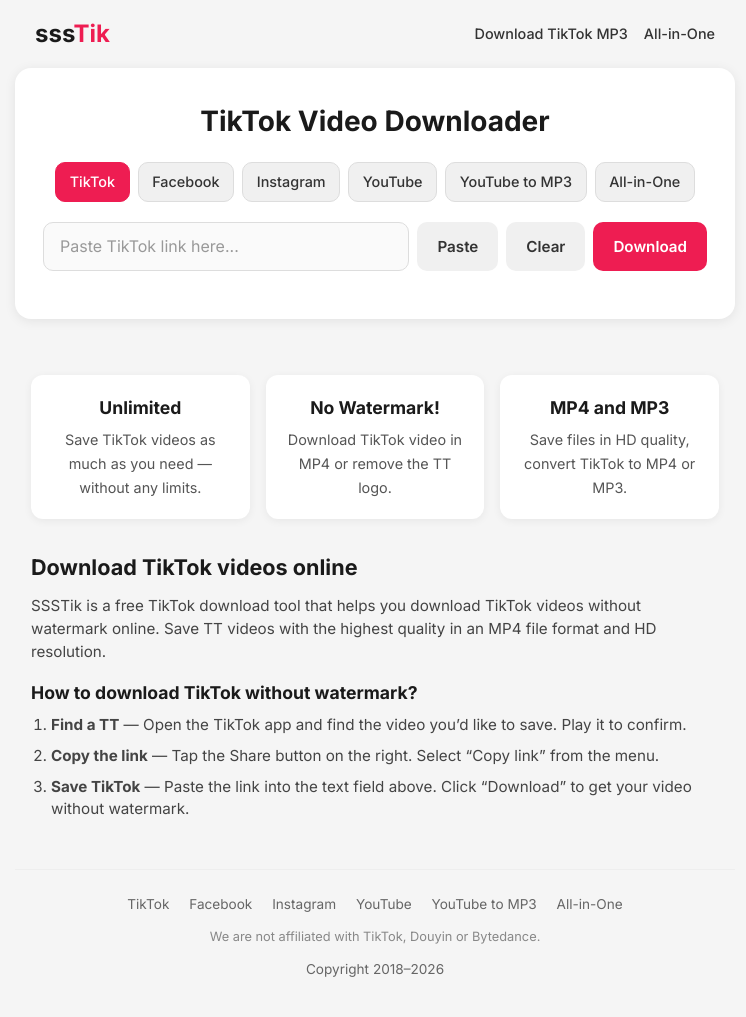
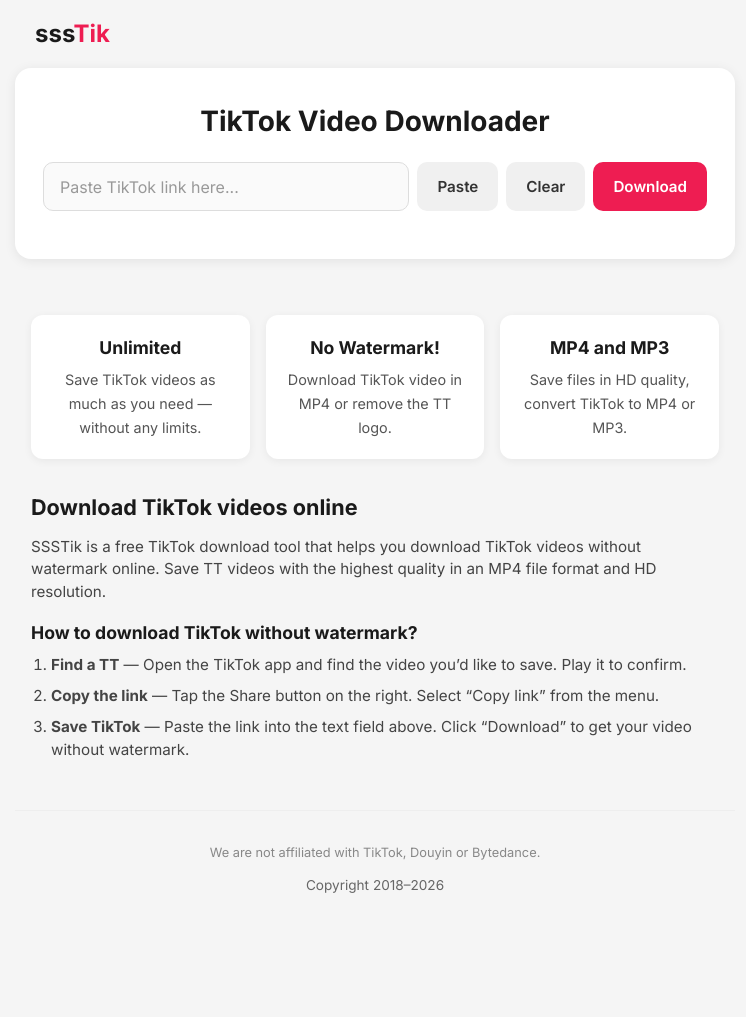
Before and after one commit to sheharzad-developer/video-downloader-websites, a Django app: page /tiktok/ in a window 1280 px wide. Shown: the whole page, without its empty margins (265-1011 px from the left). After the commit the page ends 893 px from the top, so only its background shows below. Run offline with Django 5.2, Linux system fonts and the light colour scheme.

Commit message:
Remove Buttons

```diff
--- a/downloader/templates/downloader/ssstik_style.html
+++ b/downloader/templates/downloader/ssstik_style.html
@@ -197,56 +197,15 @@
     .footer-links a:hover { color: #ee1d52; }
     .footer-disclaimer { font-size: 0.8rem; color: #888; margin-top: 0.5rem; }
 
-    .site-buttons {
-      display: flex;
-      flex-wrap: wrap;
-      gap: 0.5rem;
-      justify-content: center;
-      margin: 1rem 0 1.25rem 0;
-    }
-    .site-buttons a {
-      display: inline-block;
-      padding: 0.5rem 0.85rem;
-      font-size: 0.9rem;
-      font-weight: 500;
-      color: #333;
-      background: #f0f0f0;
-      border: 1px solid #ddd;
-      border-radius: 10px;
-      text-decoration: none;
-      transition: background 0.2s, border-color 0.2s, color 0.2s;
-    }
-    .site-buttons a:hover {
-      background: #ee1d52;
-      color: #fff;
-      border-color: #ee1d52;
-    }
-    .site-buttons a.current {
-      background: #ee1d52;
-      color: #fff;
-      border-color: #ee1d52;
-    }
   </style>
 </head>
 <body>
   <header class="header">
     <div class="logo">sss<span>Tik</span></div>
-    <nav class="header-nav">
-      <a href="{% url 'downloader:youtube_mp3' %}">Download TikTok MP3</a>
-      <a href="{% url 'downloader:all_in_one' %}">All-in-One</a>
-    </nav>
   </header>
 
   <main class="main-card">
     <h1>TikTok Video Downloader</h1>
-    <div class="site-buttons" aria-label="Choose downloader">
-      <a href="{% url 'downloader:tiktok' %}" class="current">TikTok</a>
-      <a href="{% url 'downloader:facebook' %}">Facebook</a>
-      <a href="{% url 'downloader:instagram' %}">Instagram</a>
-      <a href="{% url 'downloader:youtube' %}">YouTube</a>
-      <a href="{% url 'downloader:youtube_mp3' %}">YouTube to MP3</a>
-      <a href="{% url 'downloader:all_in_one' %}">All-in-One</a>
-    </div>
     <form id="download-form">
       <div class="input-row">
         <input type="url" id="url" name="url" placeholder="Paste TikTok link here..." required autocomplete="off">
@@ -285,14 +244,6 @@
   </section>
 
   <footer class="footer">
-    <div class="footer-links">
-      <a href="{% url 'downloader:tiktok' %}">TikTok</a>
-      <a href="{% url 'downloader:facebook' %}">Facebook</a>
-      <a href="{% url 'downloader:instagram' %}">Instagram</a>
-      <a href="{% url 'downloader:youtube' %}">YouTube</a>
-      <a href="{% url 'downloader:youtube_mp3' %}">YouTube to MP3</a>
-      <a href="{% url 'downloader:all_in_one' %}">All-in-One</a>
-    </div>
     <p class="footer-disclaimer">We are not affiliated with TikTok, Douyin or Bytedance.</p>
     <p>Copyright 2018–2026</p>
   </footer>
```
Also changed, not shown: downloader/templates/downloader/base.html (+10 -8 lines), public/facebook.html (+1 -17 lines), public/index.html (+7 -5 lines), public/instagram.html (+1 -17 lines), public/tiktok.html (+0 -49 lines), public/youtube-mp3.html (+1 -17 lines), public/youtube.html (+1 -17 lines).
